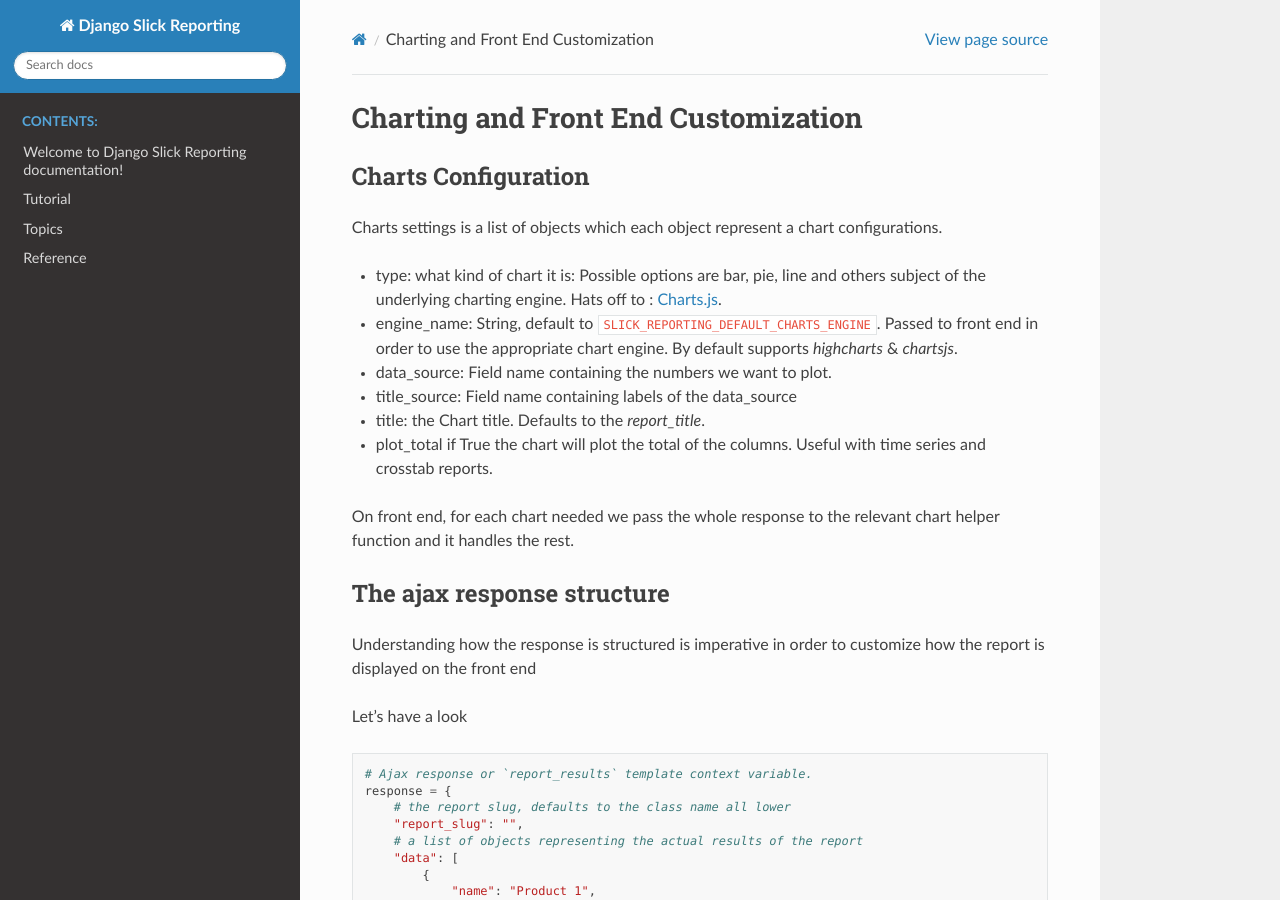
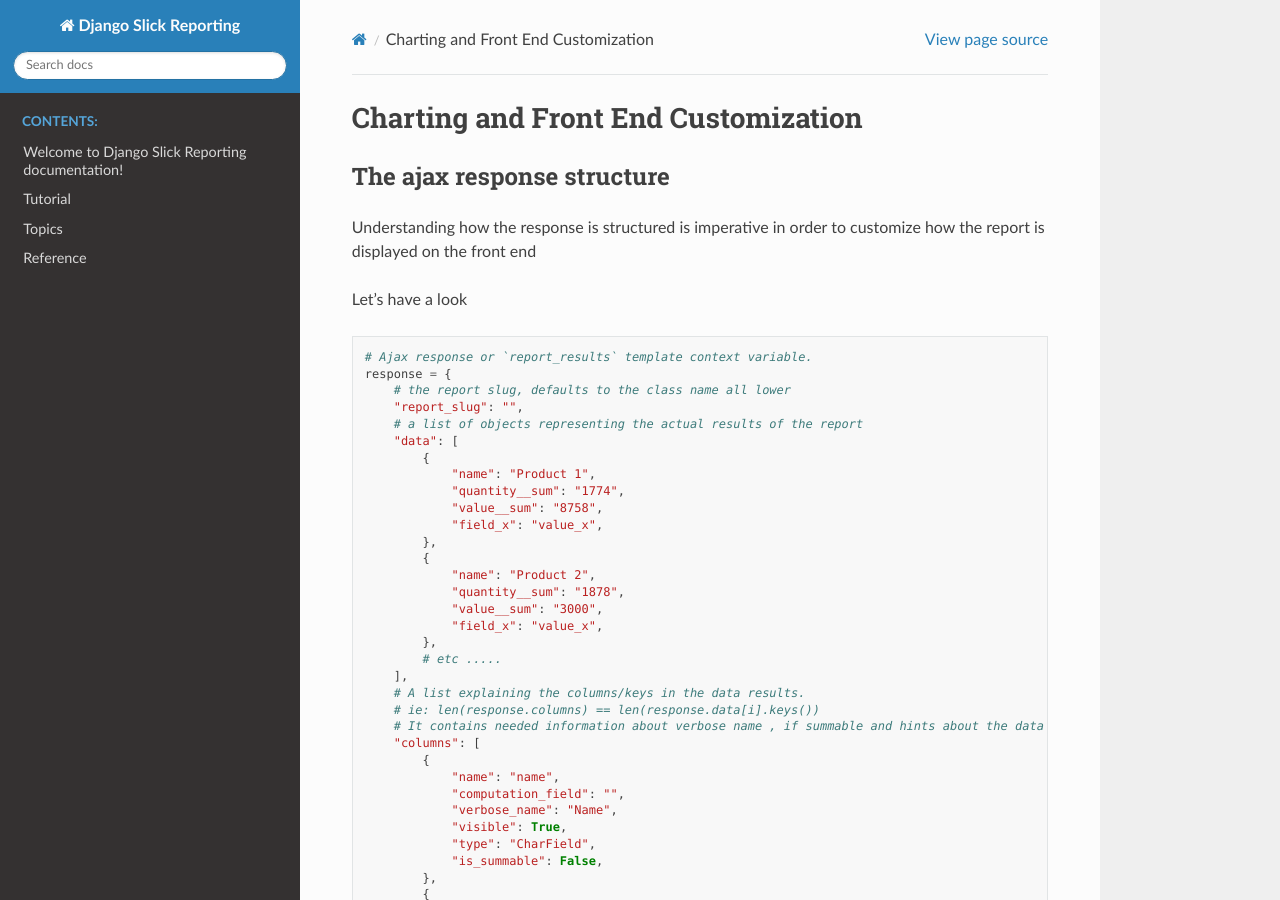
Before and after one commit to RamezIssac/django-slick-reporting, a Sphinx documentation site: the page built from docs/source/howto/customize_frontend.rst, in a window 1280 px wide and 900 px high. Built offline with Sphinx 7.4.7 and the Read the Docs theme 2.0.0, drawn with Linux system fonts in a browser that asks for light colours.

Commit message:
working on the docs

```diff
--- a/docs/source/howto/customize_frontend.rst
+++ b/docs/source/howto/customize_frontend.rst
@@ -1,22 +1,5 @@
 Charting and Front End Customization
 =====================================
-
-Charts Configuration
----------------------
-
-Charts settings is a list of objects which each object represent a chart configurations.
-
-* type: what kind of chart it is: Possible options are bar, pie, line and others subject of the underlying charting engine.
-  Hats off to : `Charts.js <https://www.chartjs.org/>`_.
-* engine_name: String, default to ``SLICK_REPORTING_DEFAULT_CHARTS_ENGINE``. Passed to front end in order to use the appropriate chart engine.
-  By default supports `highcharts` & `chartsjs`.
-* data_source: Field name containing the numbers we want to plot.
-* title_source: Field name containing labels of the data_source
-* title: the Chart title. Defaults to the `report_title`.
-* plot_total if True the chart will plot the total of the columns. Useful with time series and crosstab reports.
-
-On front end, for each chart needed we pass the whole response to the relevant chart helper function and it handles the rest.
-
 
 
 
--- a/docs/source/ref/settings.rst
+++ b/docs/source/ref/settings.rst
@@ -1,4 +1,5 @@
-.. _ settings:
+.. _settings:
+
 
 Settings
 ========
--- a/docs/source/topics/index.rst
+++ b/docs/source/topics/index.rst
@@ -33,4 +33,5 @@
    filter_form
    widgets
    integrating_slick_reporting
+   charts
    exporting
```
Also changed, not shown: docs/source/topics/charts.rst (added, +140 -0 lines), docs/source/topics/custom_chart_engine.rst (deleted, +0 -100 lines), 1 other file.
